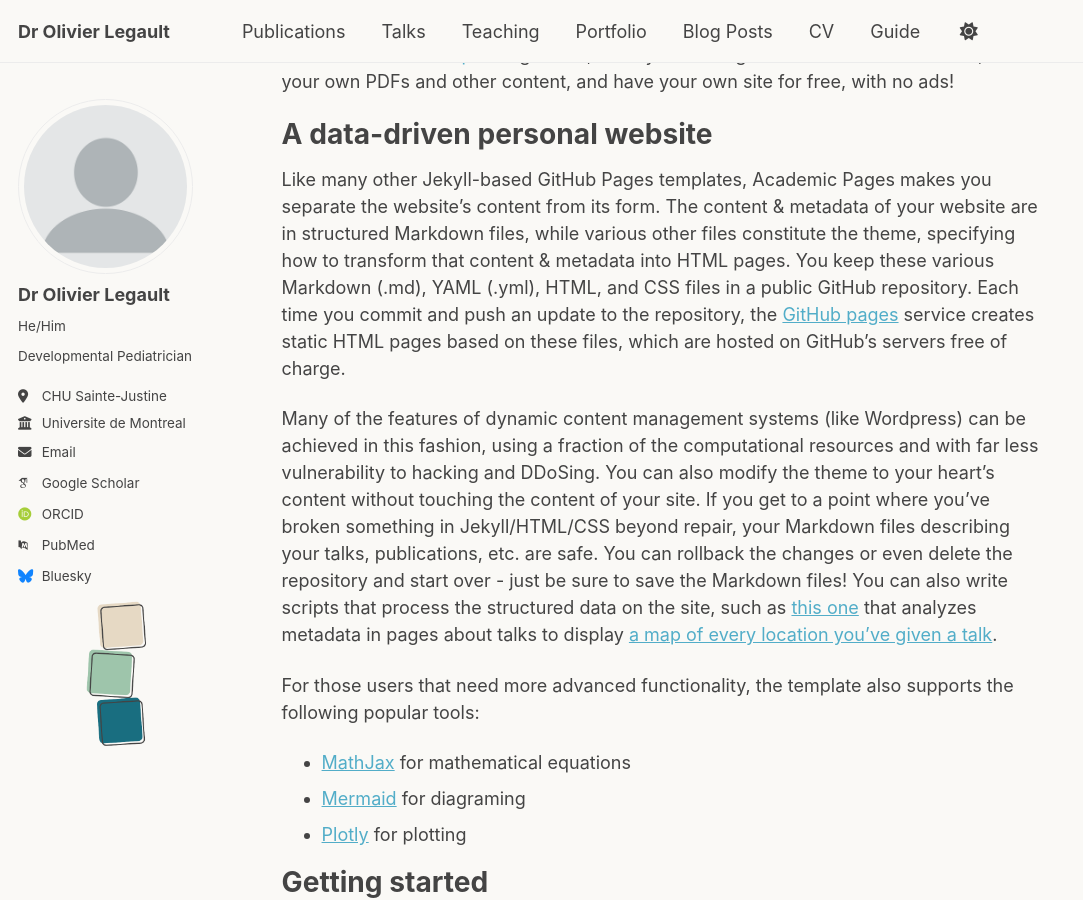
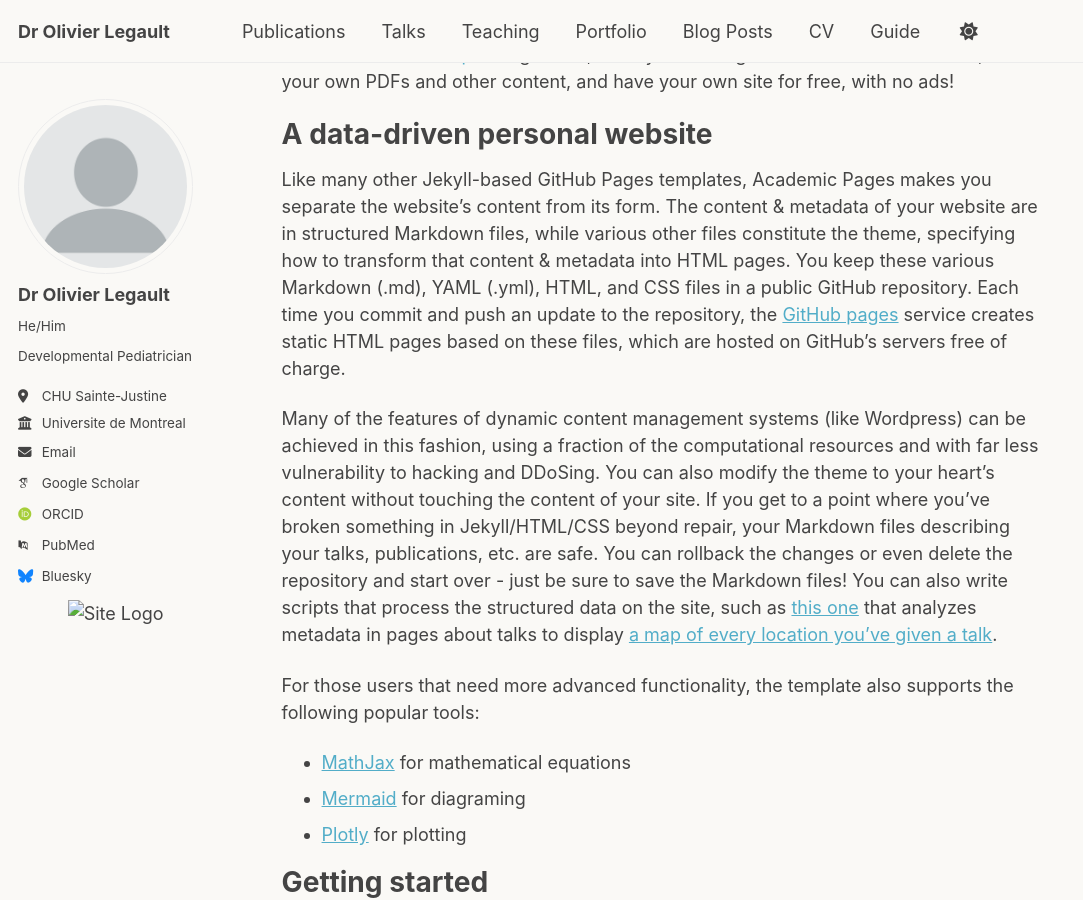
Before and after one commit to olivierrlegault/DrOlivierLegault, a Jekyll site: the page built from _pages/about.md, in a window 1280 px wide and 900 px high, scrolled down 340 px. Shown: the whole window, without its empty margins (0-1083 px from the left). Built offline with Jekyll 4.4.1, drawn with Linux system fonts in a browser that asks for light colours; some web fonts are replaced; a script that is not in the unit is left out.

Commit message:
Update _config.yml

```diff
--- a/_config.yml
+++ b/_config.yml
@@ -30,7 +30,7 @@ author:
   employer         : "Universite de Montreal"
   uri              : # URL
   email            : "none@example.org"
-  logo             : "/images/logo.png"
+  logo             : "logo.png"
 
   # Academic websites
   academia         : # URL
```
